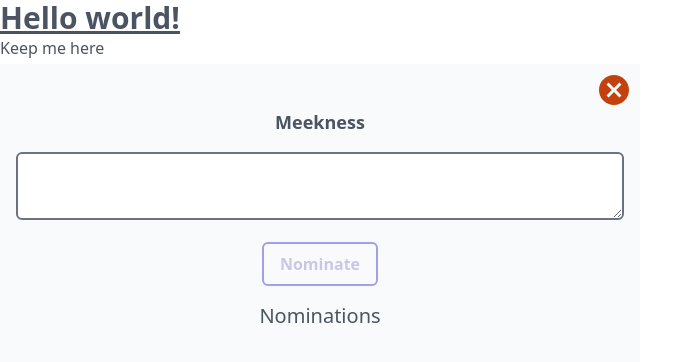
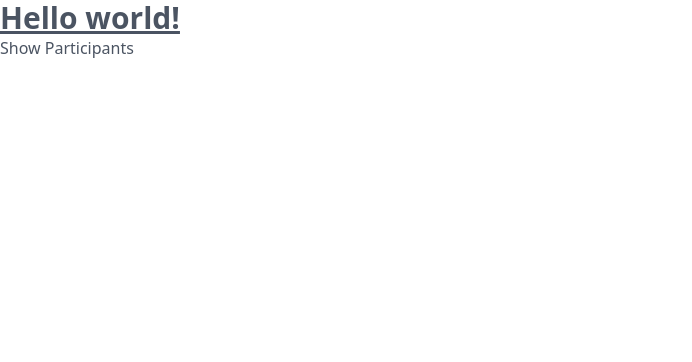
Before and after one commit to albert-byiringiro/vote-fusion, a React (Vite) app in the folder client/: page / in a window 1280 px wide. Shown: the top 362 px of the page, without its empty margins (0-692 px from the left). Built offline with nearby package versions, Linux system fonts and the light colour scheme.

Commit message:
feature: added ParticipantList test data

```diff
--- a/client/src/App.tsx
+++ b/client/src/App.tsx
@@ -1,19 +1,36 @@
-import NominationForm from "./components/NominationForm";
-import SnackBar from "./components/ui/SnackBar";
+import React, { useState } from 'react';
+import ParticipantList from "./components/ParticipantList";
+import { Participants } from '../../shared/poll-types';
 
 export default function App() {
+  const [isOpen, setIsOpen] = useState(false);
+
+  const participants: Participants = {
+    "1": "Alice",
+    "2": "Bob",
+    "3": "Charlie"
+  };
+
+  const handleRemoveParticipant = (id: string) => {
+    console.log(`Removing participant with ID: ${id}`);
+    // Add logic to remove participant
+  };
+
   return (
     <>
-    <h1 className="text-3xl font-bold underline">
-      Hello world!
-    </h1>
-    <NominationForm isAdmin={true} onSubmitNomination={function (nomination: string): void {
-        throw new Error("Function not implemented.");
-      } } onRemoveNomination={function (nomination: string): void {
-        throw new Error("Function not implemented.");
-      } } isOpen={true} children={undefined} title="Meekness"/>
-
-    <p className="">Keep me here</p>
+      <h1 className="text-3xl font-bold underline">
+        Hello world!
+      </h1>
+      <button onClick={() => setIsOpen(true)} className="mb-4">
+        Show Participants
+      </button>
+      <ParticipantList
+        userID={""}
+        isAdmin={true}
+        onRemoveParticipant={handleRemoveParticipant}
+        isOpen={isOpen}
+        onClose={() => setIsOpen(false)}
+        participants={participants} children={undefined}      />
     </>
-  )
+  );
 }
```
